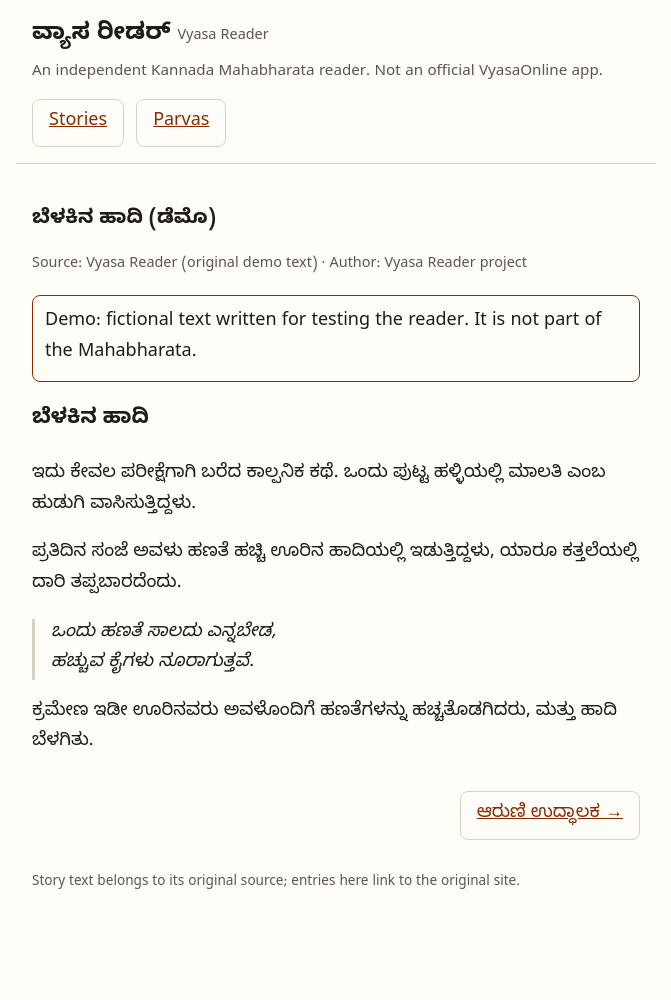
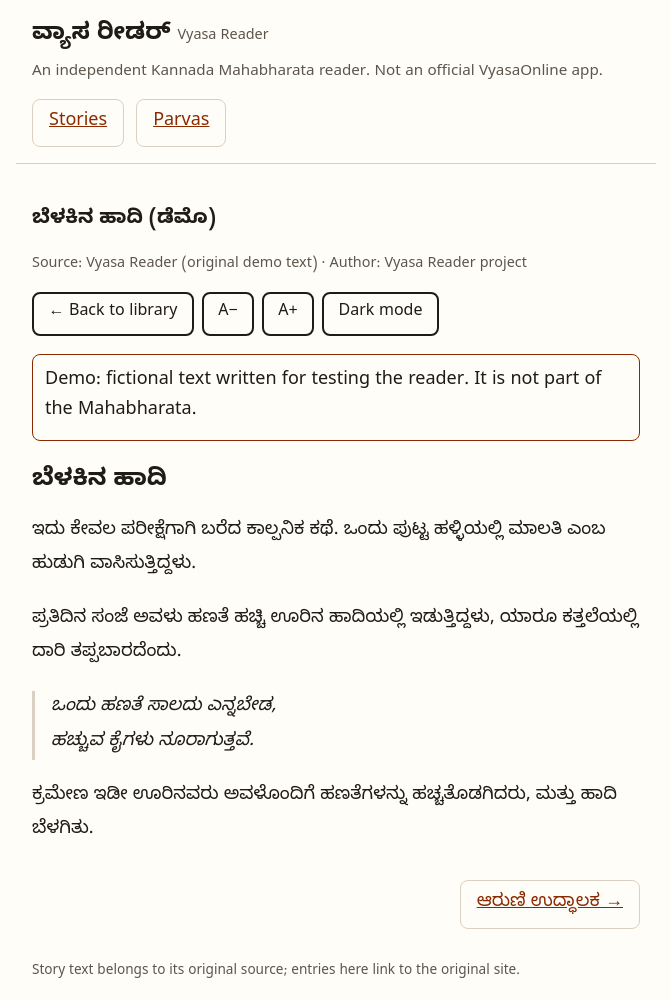
Before and after one commit to AshweejaKR/vyasa_reader, a Flask app: page /read/demo-story in a window 1280 px wide. Shown: the whole page, without its empty margins (304-975 px from the left). Before the commit the page ends 889 px from the top, so only its background shows below. Run offline with Flask 3, Linux system fonts and the light colour scheme.

Commit message:
Phase 03: add reader view with font size and theme controls

```diff
--- /dev/null
+++ b/static/reader.js
@@ -0,0 +1,51 @@
+(function () {
+  var KEY_SIZE = "vyasa.v1.fontStep";
+  var KEY_THEME = "vyasa.v1.theme";
+  var SIZES = [1, 1.125, 1.25, 1.5, 1.75, 2];
+  var root = document.documentElement;
+
+  function get(key) {
+    try { return localStorage.getItem(key); } catch (e) { return null; }
+  }
+  function set(key, value) {
+    try { localStorage.setItem(key, value); } catch (e) { /* storage blocked: preference lasts this page only */ }
+  }
+
+  var step = parseInt(get(KEY_SIZE), 10);
+  if (!(step >= 0 && step < SIZES.length)) step = 1;
+  var saved = get(KEY_THEME);
+  if (saved === "light" || saved === "dark") root.setAttribute("data-theme", saved);
+  root.style.setProperty("--reader-size", SIZES[step] + "rem");
+
+  function currentTheme() {
+    return root.getAttribute("data-theme") ||
+      (window.matchMedia("(prefers-color-scheme: dark)").matches ? "dark" : "light");
+  }
+
+  document.addEventListener("DOMContentLoaded", function () {
+    var dec = document.getElementById("font-dec");
+    var inc = document.getElementById("font-inc");
+    var themeBtn = document.getElementById("theme-toggle");
+    if (!dec || !inc || !themeBtn) return;
+
+    function showSize() {
+      root.style.setProperty("--reader-size", SIZES[step] + "rem");
+      dec.disabled = step === 0;
+      inc.disabled = step === SIZES.length - 1;
+    }
+    function showTheme() {
+      themeBtn.textContent = currentTheme() === "dark" ? "Light mode" : "Dark mode";
+    }
+
+    dec.addEventListener("click", function () { step -= 1; set(KEY_SIZE, step); showSize(); });
+    inc.addEventListener("click", function () { step += 1; set(KEY_SIZE, step); showSize(); });
+    themeBtn.addEventListener("click", function () {
+      var next = currentTheme() === "dark" ? "light" : "dark";
+      root.setAttribute("data-theme", next);
+      set(KEY_THEME, next);
+      showTheme();
+    });
+    showSize();
+    showTheme();
+  });
+})();
--- a/static/style.css
+++ b/static/style.css
@@ -1,9 +1,11 @@
 :root { color-scheme: light dark; --bg: #fffdf8; --fg: #1f1b16; --muted: #5c554b; --link: #8a2a00; --line: #d9d0c1; }
 @media (prefers-color-scheme: dark) {
-  :root { --bg: #17140f; --fg: #f2ece0; --muted: #b5ad9e; --link: #ffb27a; --line: #3a342a; }
+  :root:not([data-theme="light"]) { --bg: #17140f; --fg: #f2ece0; --muted: #b5ad9e; --link: #ffb27a; --line: #3a342a; }
 }
+:root[data-theme="light"] { color-scheme: light; }
+:root[data-theme="dark"] { color-scheme: dark; --bg: #17140f; --fg: #f2ece0; --muted: #b5ad9e; --link: #ffb27a; --line: #3a342a; }
 * { box-sizing: border-box; }
-body { margin: 0; background: var(--bg); color: var(--fg); font: 1.125rem/1.7 "Noto Sans Kannada", "Nirmala UI", system-ui, sans-serif; }
+body { margin: 0; background: var(--bg); color: var(--fg); font: 1.125rem/1.7 "Noto Sans Kannada", "Nirmala UI", "Tunga", system-ui, sans-serif; overflow-wrap: anywhere; }
 header, main, footer { max-width: 40rem; margin: 0 auto; padding: 1rem; }
 header { border-bottom: 1px solid var(--line); }
 h1 { margin: 0; font-size: 1.5rem; }
@@ -23,6 +25,13 @@
 .credit { color: var(--muted); font-size: 0.9rem; }
 .verse { white-space: pre-line; font-style: italic; padding-left: 1rem; border-left: 3px solid var(--line); }
 .button { display: inline-block; padding: 0.6rem 1.2rem; border: 2px solid var(--link); border-radius: 0.5rem; text-decoration: none; font-weight: bold; }
+.tools { display: flex; flex-wrap: wrap; gap: 0.5rem; margin: 0.75rem 0; }
+.tools button, .tools a { min-width: 44px; min-height: 44px; padding: 0.4rem 0.9rem; display: inline-flex; align-items: center; justify-content: center; font: inherit; font-size: 1rem; color: var(--fg); background: transparent; border: 2px solid var(--fg); border-radius: 0.5rem; text-decoration: none; cursor: pointer; }
+.tools button:disabled { opacity: 0.4; cursor: default; }
+.tools button:focus-visible, .tools a:focus-visible { outline: 3px solid var(--link); outline-offset: 2px; }
+.reader { max-width: 68ch; margin: 0 auto; font-size: var(--reader-size, 1.125rem); line-height: 1.9; }
+.reader p { margin: 0 0 1.25rem; }
+.reader h3 { font-size: 1.35em; line-height: 1.4; margin: 1.5rem 0 1rem; }
 .pager { display: flex; justify-content: space-between; gap: 1rem; margin-top: 2rem; }
 footer { color: var(--muted); font-size: 0.85rem; }
 .skip { position: absolute; left: -999px; }
--- a/templates/base.html
+++ b/templates/base.html
@@ -5,6 +5,7 @@
   <meta name="viewport" content="width=device-width, initial-scale=1">
   <title>{% block title %}Vyasa Reader{% endblock %}</title>
   <link rel="stylesheet" href="{{ url_for('static', filename='style.css') }}">
+  {% block head_extra %}{% endblock %}
 </head>
 <body>
   <a class="skip" href="#main">Skip to content</a>
--- a/templates/read.html
+++ b/templates/read.html
@@ -1,5 +1,6 @@
 {% extends "base.html" %}
 {% block title %}{{ item.title }} - Vyasa Reader{% endblock %}
+{% block head_extra %}<script src="{{ url_for('static', filename='reader.js') }}"></script>{% endblock %}
 {% block content %}
 <article>
   <h2>{{ item.title }}</h2>
@@ -8,13 +9,24 @@
     {% if item.source_url %}&middot; <a href="{{ item.source_url }}" target="_blank" rel="noopener noreferrer">Original</a>{% endif %}
   </p>
 
+  <div class="tools">
+    <a href="{{ url_for('parvas' if item.collection == 'parvas' else 'stories') }}">&larr; Back to library</a>
+    {% if item.content_status == 'approved' and content %}
+    <button type="button" id="font-dec" aria-label="Smaller text">A&minus;</button>
+    <button type="button" id="font-inc" aria-label="Larger text">A+</button>
+    <button type="button" id="theme-toggle" aria-label="Switch between light and dark mode">Dark mode</button>
+    {% endif %}
+  </div>
+
   {% if item.content_status == 'approved' and content %}
     {% if content.demo %}<p class="notice">Demo: fictional text written for testing the reader. It is not part of the Mahabharata.</p>{% endif %}
+    <div class="reader" lang="kn">
     {% for block in content.blocks %}
       {% if block.type == 'heading' %}<h3 id="{{ block.id }}">{{ block.text }}</h3>
       {% elif block.type == 'verse' %}<p id="{{ block.id }}" class="verse">{{ block.text }}</p>
       {% else %}<p id="{{ block.id }}">{{ block.text }}</p>{% endif %}
     {% endfor %}
+    </div>
   {% elif item.content_status == 'approved' %}
     <p class="notice" role="alert">This text is not available right now.</p>
   {% else %}
```
Also changed, not shown: PLAN.md (+1 -1 lines), docs/DEVELOPMENT_LOG.md (+6 -0 lines), docs/PROGRESS.md (+2 -2 lines), README.md.
